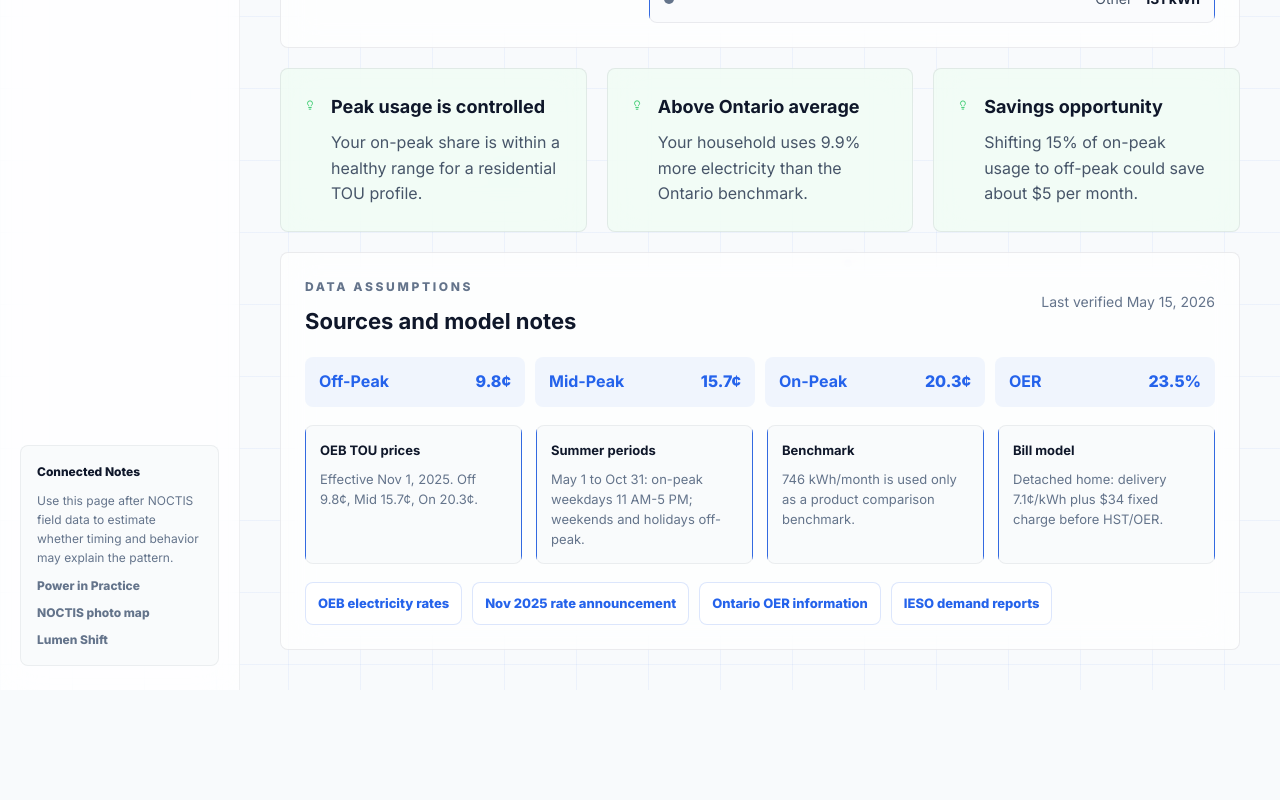
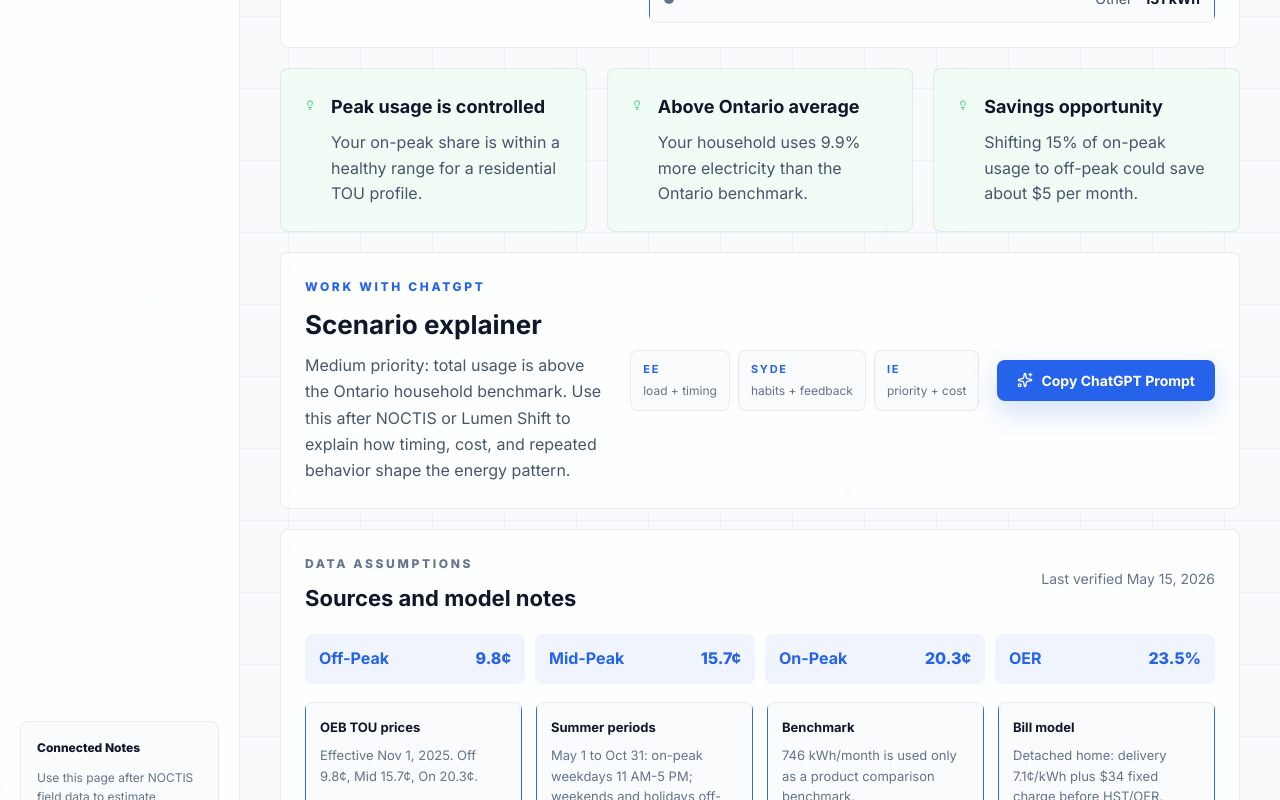
Before and after one commit to Shunnnyyy/smart-energy-dashboard, a React (Vite) app: page / in a window 1280 px wide. Shown: the part 2000-2800 px from the top of the page. Before the commit the page ends 2690 px from the top, so only its background shows below. Built offline with nearby package versions, Linux system fonts and the light colour scheme.

Commit message:
feat: add energy scenario prompt workflow

```diff
--- a/src/main.jsx
+++ b/src/main.jsx
@@ -156,6 +156,34 @@ function buildInsights(monthlyUsage, onPeakPercent, model) {
   }
 
   return insights;
+}
+
+function buildSmartEnergyPrompt({ monthlyUsage, onPeakPercent, midPeakPercent, model, scenarioLabel, dayType }) {
+  const largestLoad = makeApplianceData(monthlyUsage, model.billingProfile).sort((a, b) => b.value - a.value)[0];
+  return `Act as a supportive energy and systems mentor. Help me turn this SmartEnergy dashboard scenario into a short practical analysis for a Grade 10 project.
+
+Project context:
+I am connecting field observations from NOCTIS and Lumen Shift with household energy cost and timing. I want the writing to sound like personal curiosity about everyday electricity, not like a forced engineering application.
+
+Current scenario:
+Scenario: ${scenarioLabel}
+Usage mode: ${dayType}
+Billing profile: ${model.profile.label}
+Monthly usage: ${monthlyUsage} kWh
+On-peak share: ${onPeakPercent}%
+Mid-peak share: ${midPeakPercent}%
+Off-peak share: ${model.offPeakPercent}%
+Estimated monthly bill: ${formatMoney(model.estimatedBill)}
+Potential monthly savings from shifting 15% of on-peak use: ${formatMoney(model.potentialSavings)}
+Efficiency score: ${model.efficiencyScore}
+Largest modeled load: ${largestLoad.name}, ${largestLoad.value} kWh
+
+Please write:
+1. a 2-sentence summary of the energy pattern;
+2. one EE note about load, timing, and control;
+3. one system design note about people, routines, and feedback;
+4. one industrial engineering note about efficiency, priority, and low-cost action;
+5. one small next experiment I can actually do this week.`;
 }
 
 function makeHourlyUsageData(monthlyUsage, dayType, billingProfile = 'detached') {
@@ -394,6 +422,42 @@ function Button({ children, secondary, onClick, ariaLabel }) {
   return <motion.button aria-label={ariaLabel} onClick={onClick} whileHover={{ y: -2 }} whileTap={{ scale: 0.98 }} className={secondary ? 'btn secondary' : 'btn'}>{children}</motion.button>;
 }
 
+function ChatGptScenarioPanel({ monthlyUsage, onPeakPercent, midPeakPercent, model, scenarioLabel, dayType }) {
+  const [copyState, setCopyState] = useState('Copy ChatGPT Prompt');
+  const priority =
+    onPeakPercent > 40
+      ? 'High priority: peak-hour use is the main efficiency target.'
+      : monthlyUsage > ONTARIO_AVERAGE_KWH
+        ? 'Medium priority: total usage is above the Ontario household benchmark.'
+        : 'Low priority: keep tracking and choose one small habit to test.';
+
+  async function copyPrompt() {
+    try {
+      await navigator.clipboard.writeText(buildSmartEnergyPrompt({ monthlyUsage, onPeakPercent, midPeakPercent, model, scenarioLabel, dayType }));
+      setCopyState('Prompt Copied');
+    } catch {
+      setCopyState('Copy Failed');
+    }
+    setTimeout(() => setCopyState('Copy ChatGPT Prompt'), 1400);
+  }
+
+  return (
+    <Card className="chatgpt-card">
+      <div>
+        <p className="label blue-text">Work with ChatGPT</p>
+        <h3>Scenario explainer</h3>
+        <p>{priority} Use this after NOCTIS or Lumen Shift to explain how timing, cost, and repeated behavior shape the energy pattern.</p>
+      </div>
+      <div className="chatgpt-lenses">
+        <span><b>EE</b> load + timing</span>
+        <span><b>SYDE</b> habits + feedback</span>
+        <span><b>IE</b> priority + cost</span>
+      </div>
+      <Button onClick={copyPrompt}><Sparkles size={16} /> {copyState}</Button>
+    </Card>
+  );
+}
+
 function Card({ children, className = '' }) {
   return <motion.div initial={{ opacity: 0, y: 16 }} whileInView={{ opacity: 1, y: 0 }} viewport={{ once: true }} whileHover={{ y: -3 }} className={`card ${className}`}>{children}</motion.div>;
 }
@@ -537,25 +601,25 @@ function LandingPage({ openDashboard, model }) {
         <p className="eyebrow blue-text">Connected notes</p>
         <h2 className="section-title">One curiosity, different scales.</h2>
         <div className="project-line-grid">
-          <a className="line-card archive-link" href={POWER_IN_PRACTICE_URL}>
-            <span>Research notes</span>
-            <h3>Power in Practice</h3>
-            <p>Everyday electricity notes connecting habits, public data, cost, and visible nighttime patterns.</p>
-          </a>
           <a className="line-card noctis-link" href={NOCTIS_URL}>
             <span>Photo map</span>
             <h3>NOCTIS</h3>
             <p>A night light photo archive where Toronto images become map anchors, lux notes, and field observations.</p>
+          </a>
+          <a className="line-card lumen-link" href={LUMEN_SHIFT_URL}>
+            <span>Light prototype</span>
+            <h3>Lumen Shift</h3>
+            <p>A responsive lighting study shaped by lux readings, quiet hours, motion, and field observation.</p>
           </a>
           <a className="line-card dashboard-link" href="#top" onClick={(event) => { event.preventDefault(); openDashboard(); }}>
             <span>Data dashboard</span>
             <h3>SmartEnergy</h3>
             <p>A household energy calculator where usage assumptions become sliders, charts, and reportable scenarios.</p>
           </a>
-          <a className="line-card lumen-link" href={LUMEN_SHIFT_URL}>
-            <span>Light prototype</span>
-            <h3>Lumen Shift</h3>
-            <p>A responsive lighting study shaped by lux readings, quiet hours, motion, and field observation.</p>
+          <a className="line-card archive-link" href={POWER_IN_PRACTICE_URL}>
+            <span>Research notes</span>
+            <h3>Power in Practice</h3>
+            <p>Everyday electricity notes connecting habits, public data, cost, and visible nighttime patterns.</p>
           </a>
         </div>
       </section>
@@ -620,7 +684,7 @@ function ScenarioPresets({ activeScenario, applyScenario }) {
   );
 }
 
-function OverviewScreen({ monthlyUsage, onPeakPercent, model, dayType, showBenchmark }) {
+function OverviewScreen({ monthlyUsage, onPeakPercent, midPeakPercent, model, dayType, showBenchmark, scenarioLabel }) {
   const usageData = makeHourlyUsageData(monthlyUsage, dayType, model.billingProfile);
   const applianceData = makeApplianceData(monthlyUsage, model.billingProfile);
   const insights = buildInsights(monthlyUsage, onPeakPercent, model);
@@ -674,6 +738,8 @@ function OverviewScreen({ monthlyUsage, onPeakPercent, model, dayType, showBench
       <div className="recommendations">
         {insights.map(([title, text]) => <Card key={title} className="rec-card"><Lightbulb color="#22C55E" /><div><h3>{title}</h3><p>{text}</p></div></Card>)}
       </div>
+
+      <ChatGptScenarioPanel monthlyUsage={monthlyUsage} onPeakPercent={onPeakPercent} midPeakPercent={midPeakPercent} model={model} scenarioLabel={scenarioLabel} dayType={dayType} />
     </>
   );
 }
@@ -816,7 +882,7 @@ function Dashboard({ backHome, monthlyUsage, setMonthlyUsage, onPeakPercent, set
           <InputSlider label="Mid-Peak Usage" value={model.midPeakPercent} min={0} max={Math.max(0, 100 - model.onPeakPercent)} suffix="%" onChange={setMidPeakPercent} />
         </div>
 
-        {active === 'Overview' && <OverviewScreen monthlyUsage={monthlyUsage} onPeakPercent={onPeakPercent} model={model} dayType={dayType} showBenchmark={showBenchmark} />}
+        {active === 'Overview' && <OverviewScreen monthlyUsage={monthlyUsage} onPeakPercent={onPeakPercent} midPeakPercent={midPeakPercent} model={model} dayType={dayType} showBenchmark={showBenchmark} scenarioLabel={scenarioLabel} />}
         {active === 'Usage' && <UsageScreen monthlyUsage={monthlyUsage} model={model} dayType={dayType} />}
         {active === 'Insights' && <InsightsScreen monthlyUsage={monthlyUsage} onPeakPercent={onPeakPercent} model={model} />}
         {active === 'Comparison' && <ComparisonScreen monthlyUsage={monthlyUsage} model={model} showBenchmark={showBenchmark} />}
--- a/src/style.css
+++ b/src/style.css
@@ -626,6 +626,49 @@ footer div { display: flex; gap: 24px; }
   border-radius: 8px;
 }
 
+.chatgpt-card {
+  display: grid;
+  grid-template-columns: minmax(0, 1fr) auto auto;
+  gap: 18px;
+  align-items: center;
+  margin-top: 20px;
+}
+
+.chatgpt-card h3 {
+  margin: 8px 0 6px;
+  font-size: 26px;
+}
+
+.chatgpt-card p:not(.label) {
+  margin: 0;
+  color: #475569;
+  line-height: 1.65;
+}
+
+.chatgpt-lenses {
+  display: grid;
+  grid-template-columns: repeat(3, max-content);
+  gap: 8px;
+}
+
+.chatgpt-lenses span {
+  display: grid;
+  gap: 2px;
+  min-width: 78px;
+  padding: 10px 12px;
+  border: 1px solid rgba(15,23,42,0.08);
+  border-radius: 8px;
+  background: rgba(248,250,252,0.78);
+  color: #64748B;
+  font-size: 12px;
+}
+
+.chatgpt-lenses b {
+  color: #2563EB;
+  font-size: 11px;
+  letter-spacing: 0.16em;
+}
+
 @media (max-width: 900px) {
   .dashboard-page {
     display: block;
@@ -698,6 +741,14 @@ footer div { display: flex; gap: 24px; }
     grid-template-columns: 1fr;
   }
 
+  .chatgpt-card {
+    grid-template-columns: 1fr;
+  }
+
+  .chatgpt-lenses {
+    grid-template-columns: 1fr;
+  }
+
   .chart-card {
     height: 390px;
   }
```
